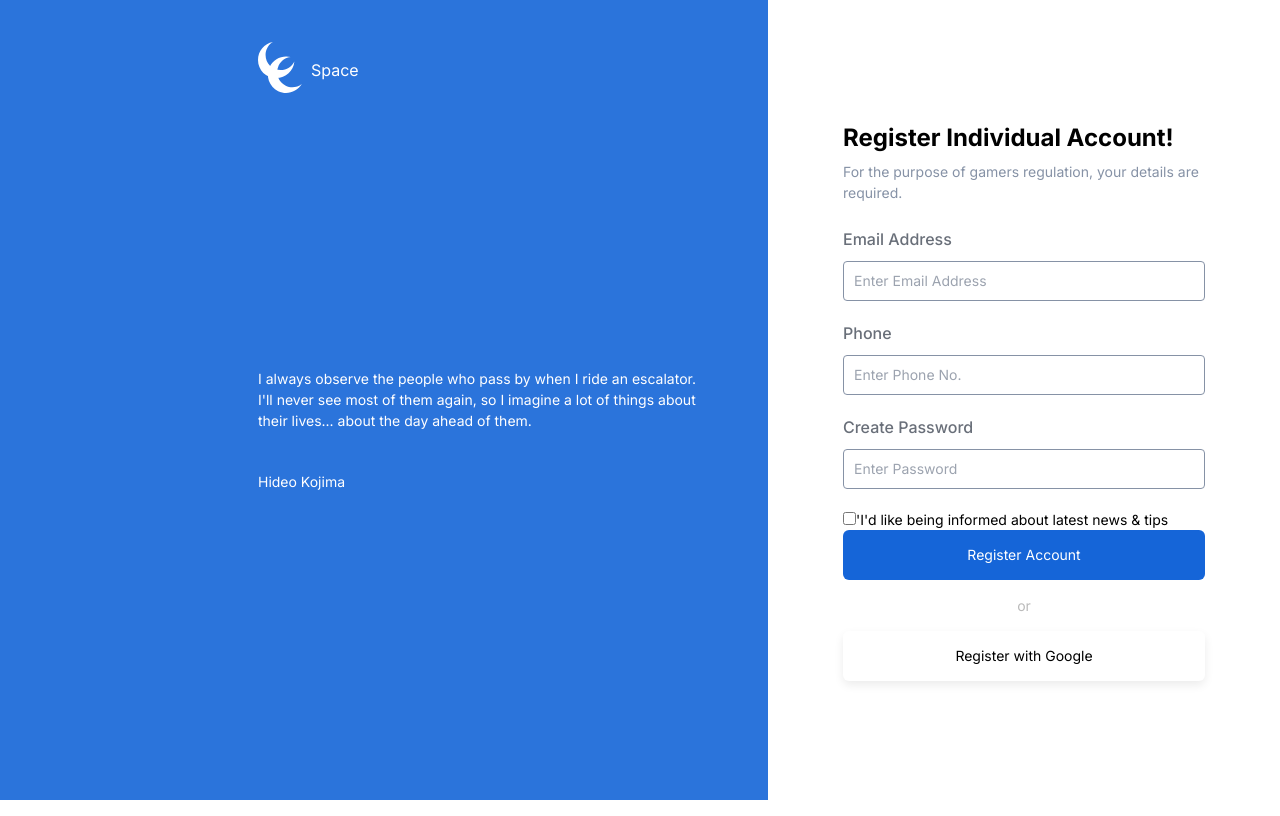
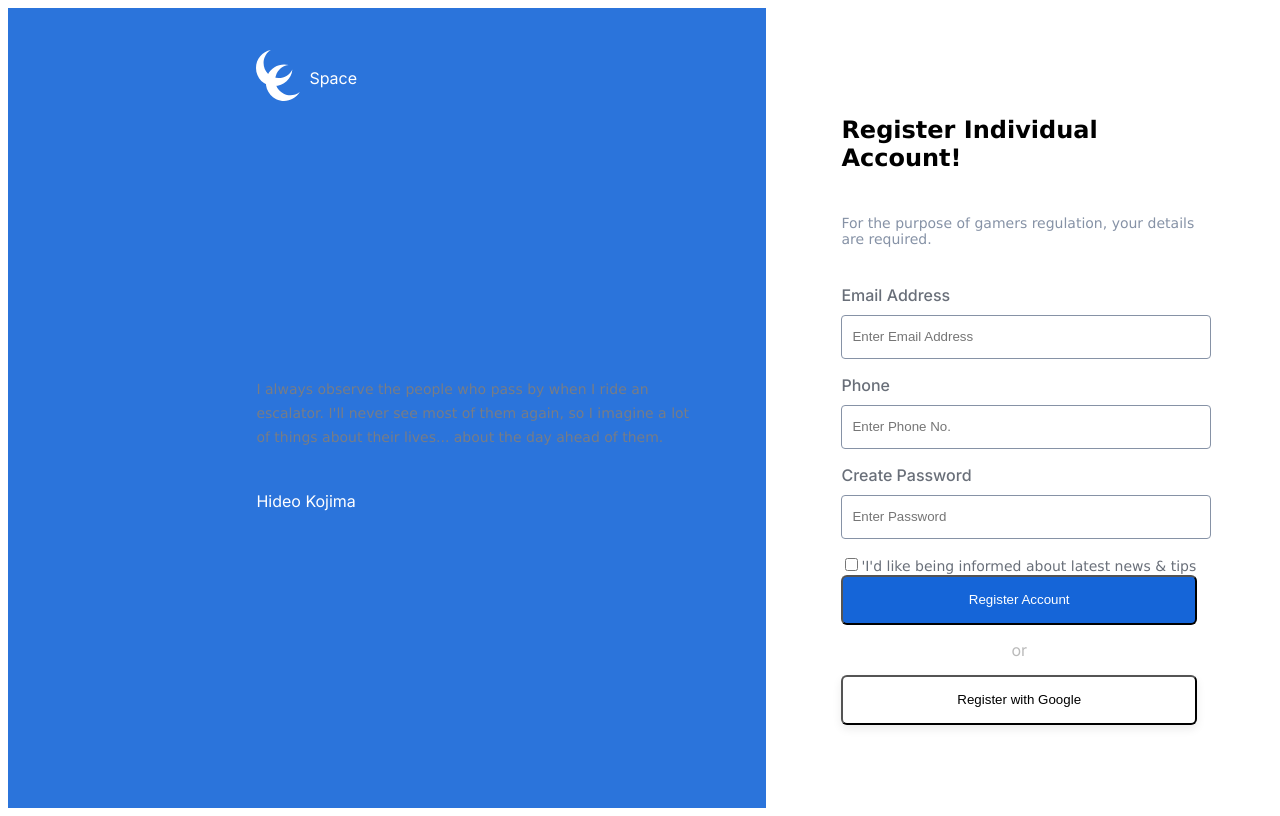
Before and after one commit to saswatawork/atoms, a Next.js app: page / in a window 1280 px wide. Built offline with nearby package versions, Linux system fonts and the light colour scheme.

Commit message:
global scss added

```diff
--- /dev/null
+++ b/app/globals.scss
@@ -0,0 +1,16 @@
+$base-color: #1565D8;
+$default-font-color:#696F79;
+$heighlight-font-color:#000000;
+$reverse-font-color:#ffffff;
+
+h1,h2,h3,h4,h5,h6,p,label{
+    font-family: Verdana, Geneva, Tahoma, sans-serif;
+}
+p,label{
+    font-size: 14px;
+    color: $default-font-color;
+}
+h1{
+    font-size: 32px;
+    color: $heighlight-font-color;
+}
--- a/app/layout.tsx
+++ b/app/layout.tsx
@@ -1,6 +1,6 @@
 import type { Metadata } from 'next'
 import { Inter } from 'next/font/google'
-import './globals.css'
+import './globals.scss'
 
 const inter = Inter({ subsets: ['latin'] })
 
```
